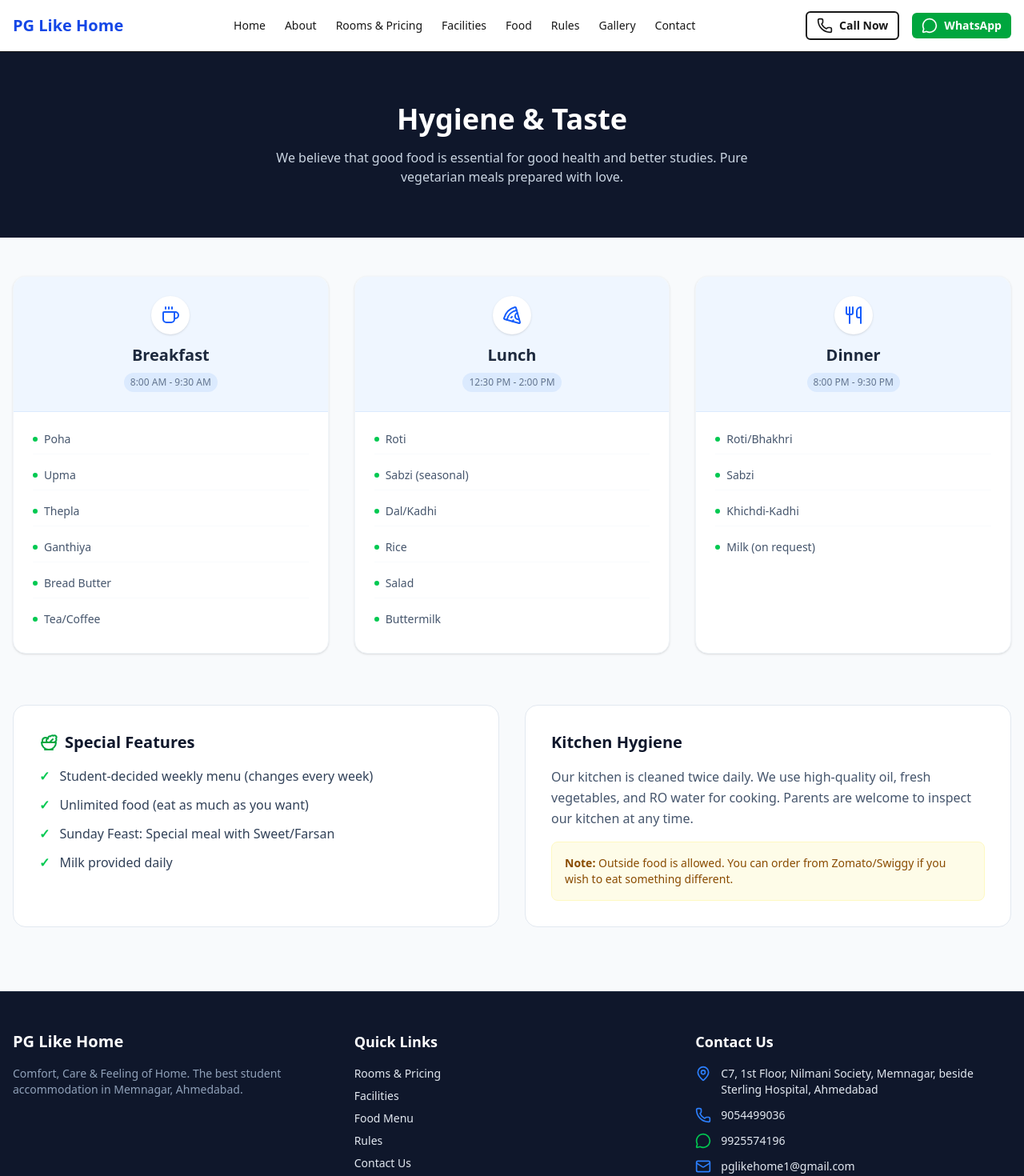
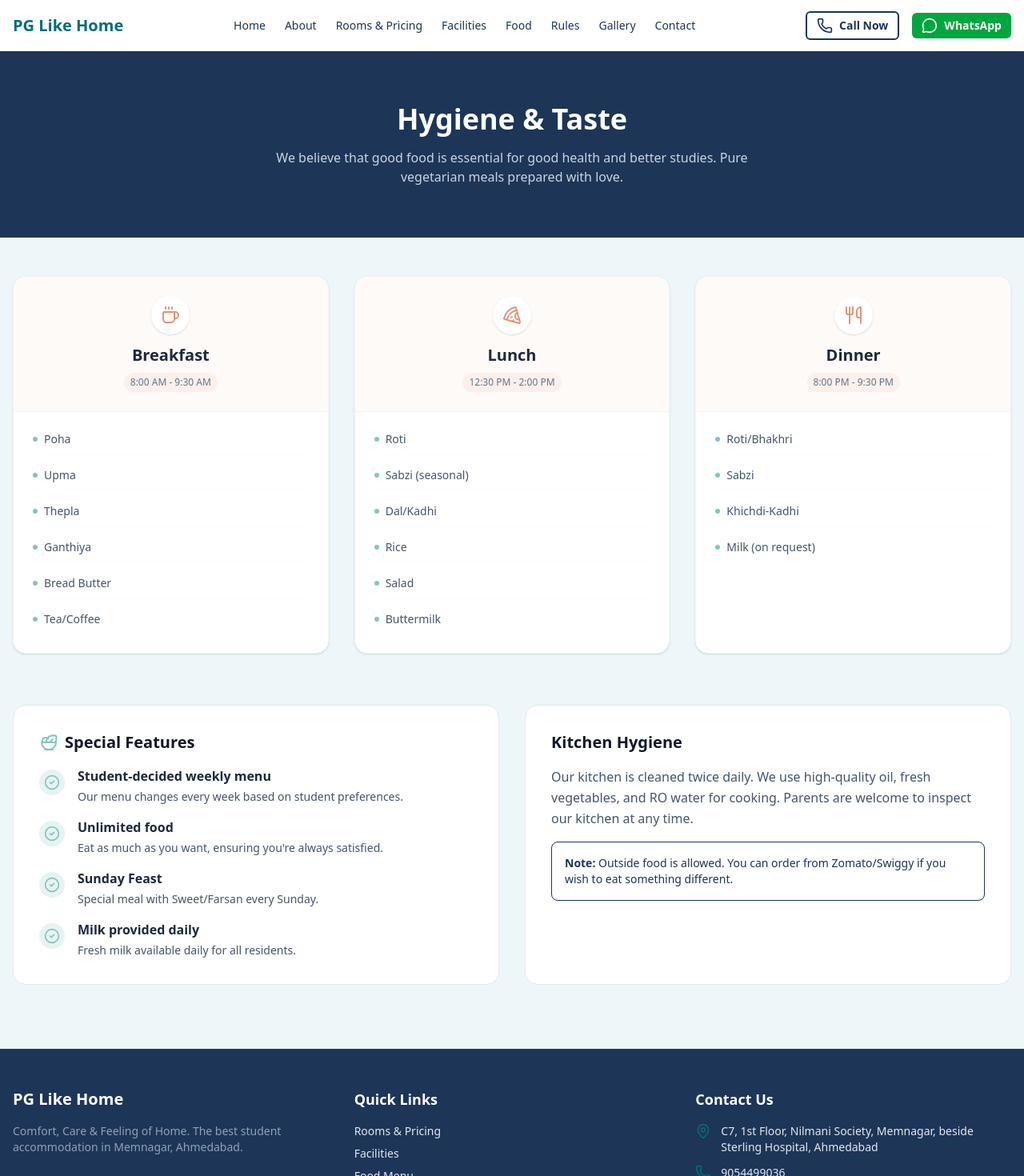
Before and after one commit to DhavalSurela/Pg-Like-Home, a Next.js app: page /food in a window 1280 px wide. Shown: the top 1470 px of the page at 80% size. Built offline with nearby package versions, Linux system fonts and the light colour scheme.

Commit message:
Refine design with new color palette from marketing material

```diff
--- a/app/food/page.tsx
+++ b/app/food/page.tsx
@@ -1,5 +1,5 @@
 import { CallButton } from "@/components/CTAButtons";
-import { Utensils, Coffee, Pizza, Salad } from "lucide-react";
+import { Utensils, Clock, AlertCircle, Salad, CheckCircle2, Coffee, Pizza } from "lucide-react";
 
 export const metadata = {
     title: "Food Menu - PG Like Home",
@@ -28,9 +28,28 @@ export default function Food() {
         }
     ];
 
+    const features = [
+        {
+            title: "Student-decided weekly menu",
+            desc: "Our menu changes every week based on student preferences.",
+        },
+        {
+            title: "Unlimited food",
+            desc: "Eat as much as you want, ensuring you're always satisfied.",
+        },
+        {
+            title: "Sunday Feast",
+            desc: "Special meal with Sweet/Farsan every Sunday.",
+        },
+        {
+            title: "Milk provided daily",
+            desc: "Fresh milk available daily for all residents.",
+        },
+    ];
+
     return (
-        <div className="bg-slate-50 min-h-screen pb-20">
-            <div className="bg-slate-900 text-white py-16">
+        <div className="bg-brand-cream min-h-screen pb-20">
+            <div className="bg-brand-dark text-white py-16">
                 <div className="container mx-auto px-4 text-center">
                     <h1 className="text-3xl md:text-4xl font-bold">Hygiene & Taste</h1>
                     <p className="mt-4 text-slate-300 max-w-2xl mx-auto">
@@ -43,12 +62,12 @@ export default function Food() {
                 <div className="grid md:grid-cols-3 gap-8">
                     {menuHighlights.map((meal, index) => (
                         <div key={index} className="bg-white rounded-2xl shadow-sm border border-slate-100 overflow-hidden hover:shadow-md transition-shadow">
-                            <div className="bg-blue-50 p-6 flex flex-col items-center border-b border-blue-100">
-                                <div className="p-3 bg-white text-blue-600 rounded-full shadow-sm mb-3">
+                            <div className="bg-brand-orange/5 p-6 flex flex-col items-center border-b border-brand-orange/10">
+                                <div className="p-3 bg-white text-brand-orange rounded-full shadow-sm mb-3">
                                     <meal.icon className="w-6 h-6" />
                                 </div>
                                 <h3 className="text-xl font-bold text-slate-800">{meal.title}</h3>
-                                <span className="text-xs text-slate-500 font-medium bg-blue-100 px-2 py-1 rounded-full mt-2">
+                                <span className="text-xs text-slate-500 font-medium bg-brand-orange/10 px-2 py-1 rounded-full mt-2">
                                     {meal.time}
                                 </span>
                             </div>
@@ -56,7 +75,7 @@ export default function Food() {
                                 <ul className="space-y-2">
                                     {meal.items.map((item, idx) => (
                                         <li key={idx} className="flex items-center gap-2 text-slate-600 text-sm border-b border-slate-50 last:border-0 py-2 first:pt-0">
-                                            <span className="w-1.5 h-1.5 bg-green-500 rounded-full shrink-0" />
+                                            <span className="w-1.5 h-1.5 bg-brand-green rounded-full shrink-0" />
                                             {item}
                                         </li>
                                     ))}
@@ -70,27 +89,22 @@ export default function Food() {
                 <div className="mt-16 grid md:grid-cols-2 gap-8">
                     <div className="bg-white p-8 rounded-2xl border border-slate-200">
                         <h3 className="text-xl font-bold text-slate-900 mb-4 flex items-center gap-2">
-                            <Salad className="text-green-600" />
+                            <Salad className="text-brand-green" />
                             Special Features
                         </h3>
-                        <ul className="space-y-3">
-                            <li className="flex gap-3 text-slate-700">
-                                <span className="text-green-500 font-bold">✓</span>
-                                Student-decided weekly menu (changes every week)
-                            </li>
-                            <li className="flex gap-3 text-slate-700">
-                                <span className="text-green-500 font-bold">✓</span>
-                                Unlimited food (eat as much as you want)
-                            </li>
-                            <li className="flex gap-3 text-slate-700">
-                                <span className="text-green-500 font-bold">✓</span>
-                                Sunday Feast: Special meal with Sweet/Farsan
-                            </li>
-                            <li className="flex gap-3 text-slate-700">
-                                <span className="text-green-500 font-bold">✓</span>
-                                Milk provided daily
-                            </li>
-                        </ul>
+                        <div className="space-y-4">
+                            {features.map((feature, i) => (
+                                <div key={i} className="flex gap-4 items-start">
+                                    <div className="w-8 h-8 rounded-full bg-brand-green/20 flex items-center justify-center text-brand-green shrink-0 mt-1">
+                                        <CheckCircle2 className="w-5 h-5" />
+                                    </div>
+                                    <div>
+                                        <h3 className="font-bold text-slate-800">{feature.title}</h3>
+                                        <p className="text-slate-600 text-sm mt-1">{feature.desc}</p>
+                                    </div>
+                                </div>
+                            ))}
+                        </div>
                     </div>
 
                     <div className="bg-white p-8 rounded-2xl border border-slate-200">
@@ -98,7 +112,7 @@ export default function Food() {
                         <p className="text-slate-600 mb-4 leading-relaxed">
                             Our kitchen is cleaned twice daily. We use high-quality oil, fresh vegetables, and RO water for cooking. Parents are welcome to inspect our kitchen at any time.
                         </p>
-                        <div className="p-4 bg-yellow-50 border border-yellow-100 rounded-lg text-sm text-yellow-800">
+                        <div className="p-4 bg-brand-yellow/10 border border-brand-yellow/20 rounded-lg text-sm text-brand-yellow-dark">
                             <strong>Note:</strong> Outside food is allowed. You can order from Zomato/Swiggy if you wish to eat something different.
                         </div>
                     </div>
--- a/app/gallery/page.tsx
+++ b/app/gallery/page.tsx
@@ -17,8 +17,8 @@ export default function Gallery() {
     ];
 
     return (
-        <div className="bg-slate-50 min-h-screen pb-20">
-            <div className="bg-slate-900 text-white py-16">
+        <div className="bg-brand-cream min-h-screen pb-20">
+            <div className="bg-brand-dark text-white py-16">
                 <div className="container mx-auto px-4 text-center">
                     <h1 className="text-3xl md:text-4xl font-bold">Gallery</h1>
                     <p className="mt-4 text-slate-300 max-w-2xl mx-auto">
--- a/app/globals.css
+++ b/app/globals.css
@@ -1,19 +1,31 @@
 @import "tailwindcss";
 
 @theme {
-  --font-sans: var(--font-geist-sans);
-  --font-mono: var(--font-geist-mono);
+  --font-sans: var(--font-inter);
 
-  /* Custom Colors */
-  --color-primary: #0F5132; /* Strong Green */
-  --color-secondary: #0D6EFD; /* Strong Blue */
-  --color-accent: #198754; /* Green Accent */
-  --color-neutral-bg: #F8F9FA; /* Light Gray Background */
+  /* Brand Colors inspired by marketing material */
+  /* Blue: Trust, Cleanliness (from "Clean & Hygienic Stay") */
+  --color-brand-blue: #006D77;
+  /* Orange: Food, Warmth, Energy (from "Delicious, Healthy Food") */
+  --color-brand-orange: #E29578;
+  /* Green: Freshness, Eco (from decorative swirls) */
+  --color-brand-green: #83C5BE;
+  /* Cream: Background, Home-like feel */
+  --color-brand-cream: #EDF6F9;
+  /* Dark: Text */
+  --color-brand-dark: #1D3557;
+
+  /* Semantic Mappings */
+  --color-primary: var(--color-brand-blue);
+  --color-secondary: var(--color-brand-orange);
+  --color-accent: var(--color-brand-green);
+  --color-background-alt: var(--color-brand-cream);
 }
 
 :root {
   --background: #ffffff;
-  --foreground: #171717;
+  --foreground: #1D3557;
+  /* Deep Navy for text instead of black */
 }
 
 @media (prefers-color-scheme: dark) {
--- a/components/CTAButtons.tsx
+++ b/components/CTAButtons.tsx
@@ -14,9 +14,9 @@ export function CallButton({ className, variant = "primary", size = "md" }: CTAB
             href="tel:9054499036"
             className={cn(
                 "inline-flex items-center gap-2 rounded-md font-semibold transition-colors",
-                variant === "primary" && "bg-blue-600 text-white hover:bg-blue-700",
-                variant === "secondary" && "bg-green-600 text-white hover:bg-green-700",
-                variant === "outline" && "border-2 border-current hover:bg-accent/10",
+                variant === "primary" && "bg-brand-blue text-white hover:bg-[#005f6b]",
+                variant === "secondary" && "bg-brand-green text-brand-dark hover:bg-[#6db5ae]",
+                variant === "outline" && "border-2 border-current hover:bg-brand-cream/50",
                 size === "sm" && "px-3 py-1.5 text-sm",
                 size === "md" && "px-4 py-2 text-base",
                 size === "lg" && "px-6 py-3 text-lg",
@@ -37,9 +37,9 @@ export function WhatsAppButton({ className, variant = "secondary", size = "md" }
             rel="noopener noreferrer"
             className={cn(
                 "inline-flex items-center gap-2 rounded-md font-semibold transition-colors",
-                variant === "primary" && "bg-blue-600 text-white hover:bg-blue-700",
-                variant === "secondary" && "bg-green-600 text-white hover:bg-green-700",
-                variant === "outline" && "border-2 border-current hover:bg-accent/10",
+                variant === "primary" && "bg-brand-blue text-white hover:bg-[#005f6b]",
+                variant === "secondary" && "bg-green-600 text-white hover:bg-green-700", // Keep WhatsApp green as it's brand-specific
+                variant === "outline" && "border-2 border-current hover:bg-brand-cream/50",
                 size === "sm" && "px-3 py-1.5 text-sm",
                 size === "md" && "px-4 py-2 text-base",
                 size === "lg" && "px-6 py-3 text-lg",
--- a/components/Footer.tsx
+++ b/components/Footer.tsx
@@ -3,7 +3,7 @@ import { MapPin, Phone, Mail, MessageCircle } from "lucide-react";
 
 export function Footer() {
     return (
-        <footer className="bg-slate-900 text-slate-200 border-t border-slate-800">
+        <footer className="bg-brand-dark text-slate-200 border-t border-slate-700">
             <div className="container mx-auto px-4 py-12">
                 <div className="grid grid-cols-1 md:grid-cols-3 gap-8">
                     {/* Brand Info */}
@@ -18,11 +18,11 @@ export function Footer() {
                     <div className="space-y-4">
                         <h4 className="text-lg font-semibold text-white">Quick Links</h4>
                         <ul className="space-y-2 text-sm">
-                            <li><Link href="/rooms" className="hover:text-blue-400 transition-colors">Rooms & Pricing</Link></li>
-                            <li><Link href="/facilities" className="hover:text-blue-400 transition-colors">Facilities</Link></li>
-                            <li><Link href="/food" className="hover:text-blue-400 transition-colors">Food Menu</Link></li>
-                            <li><Link href="/rules" className="hover:text-blue-400 transition-colors">Rules</Link></li>
-                            <li><Link href="/contact" className="hover:text-blue-400 transition-colors">Contact Us</Link></li>
+                            <li><Link href="/rooms" className="hover:text-brand-orange transition-colors">Rooms & Pricing</Link></li>
+                            <li><Link href="/facilities" className="hover:text-brand-orange transition-colors">Facilities</Link></li>
+                            <li><Link href="/food" className="hover:text-brand-orange transition-colors">Food Menu</Link></li>
+                            <li><Link href="/rules" className="hover:text-brand-orange transition-colors">Rules</Link></li>
+                            <li><Link href="/contact" className="hover:text-brand-orange transition-colors">Contact Us</Link></li>
                         </ul>
                     </div>
 
@@ -31,11 +31,11 @@ export function Footer() {
                         <h4 className="text-lg font-semibold text-white">Contact Us</h4>
                         <ul className="space-y-3 text-sm">
                             <li className="flex items-start gap-3">
-                                <MapPin className="w-5 h-5 text-blue-500 shrink-0" />
+                                <MapPin className="w-5 h-5 text-brand-blue shrink-0" />
                                 <span>C7, 1st Floor, Nilmani Society, Memnagar, beside Sterling Hospital, Ahmedabad</span>
                             </li>
                             <li className="flex items-center gap-3">
-                                <Phone className="w-5 h-5 text-blue-500 shrink-0" />
+                                <Phone className="w-5 h-5 text-brand-blue shrink-0" />
                                 <a href="tel:9054499036" className="hover:text-white transition-colors">9054499036</a>
                             </li>
                             <li className="flex items-center gap-3">
@@ -43,14 +43,14 @@ export function Footer() {
                                 <a href="https://wa.me/919925574196" className="hover:text-white transition-colors">9925574196</a>
                             </li>
                             <li className="flex items-center gap-3">
-                                <Mail className="w-5 h-5 text-blue-500 shrink-0" />
+                                <Mail className="w-5 h-5 text-brand-blue shrink-0" />
                                 <a href="mailto:pglikehome1@gmail.com" className="hover:text-white transition-colors">pglikehome1@gmail.com</a>
                             </li>
                         </ul>
                     </div>
                 </div>
 
-                <div className="mt-8 pt-8 border-t border-slate-800 text-center text-xs text-slate-500">
+                <div className="mt-8 pt-8 border-t border-slate-700 text-center text-xs text-slate-500">
                     <p>&copy; {new Date().getFullYear()} PG Like Home. All rights reserved.</p>
                 </div>
             </div>
--- a/components/Navbar.tsx
+++ b/components/Navbar.tsx
@@ -24,7 +24,7 @@ export function Navbar() {
             <div className="container mx-auto px-4 h-16 flex items-center justify-between">
                 {/* Logo */}
                 <Link href="/" className="flex items-center space-x-2">
-                    <span className="text-xl font-bold text-blue-700">PG Like Home</span>
+                    <span className="text-xl font-bold text-brand-blue">PG Like Home</span>
                 </Link>
 
                 {/* Desktop Navigation */}
@@ -33,7 +33,7 @@ export function Navbar() {
                         <Link
                             key={link.href}
                             href={link.href}
-                            className="text-sm font-medium transition-colors hover:text-blue-600"
+                            className="text-sm font-medium text-brand-dark transition-colors hover:text-brand-orange"
                         >
                             {link.label}
                         </Link>
```
Also changed, not shown: app/about/page.tsx (+6 -6 lines), app/contact/page.tsx (+7 -7 lines), app/facilities/page.tsx (+4 -4 lines), app/page.tsx (+6 -6 lines), app/rooms/page.tsx (+4 -4 lines), app/rules/page.tsx (+4 -4 lines).
